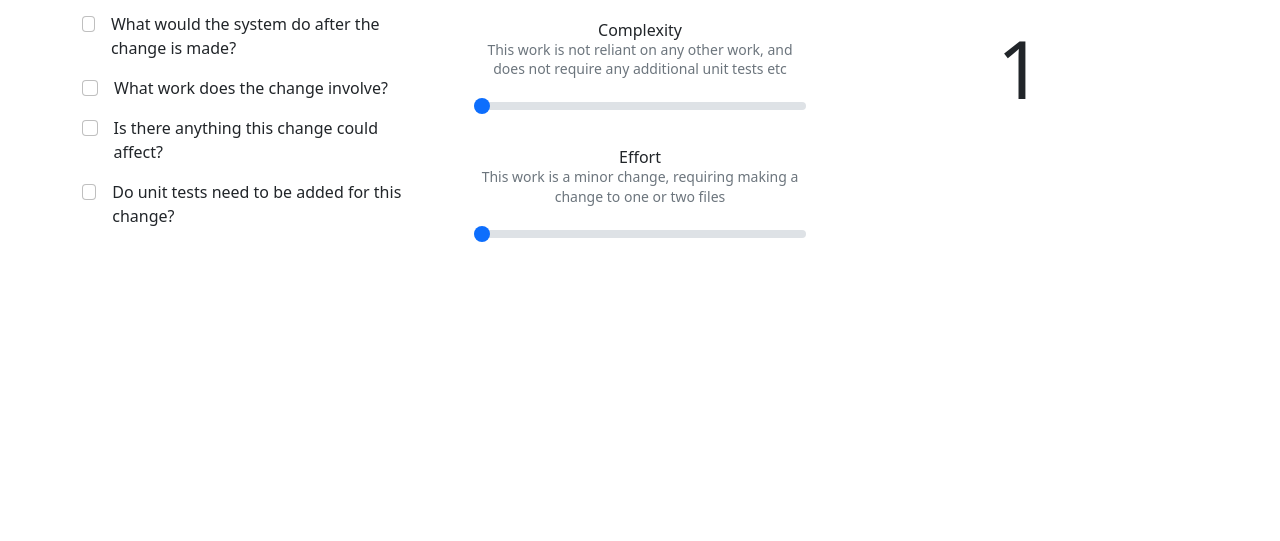
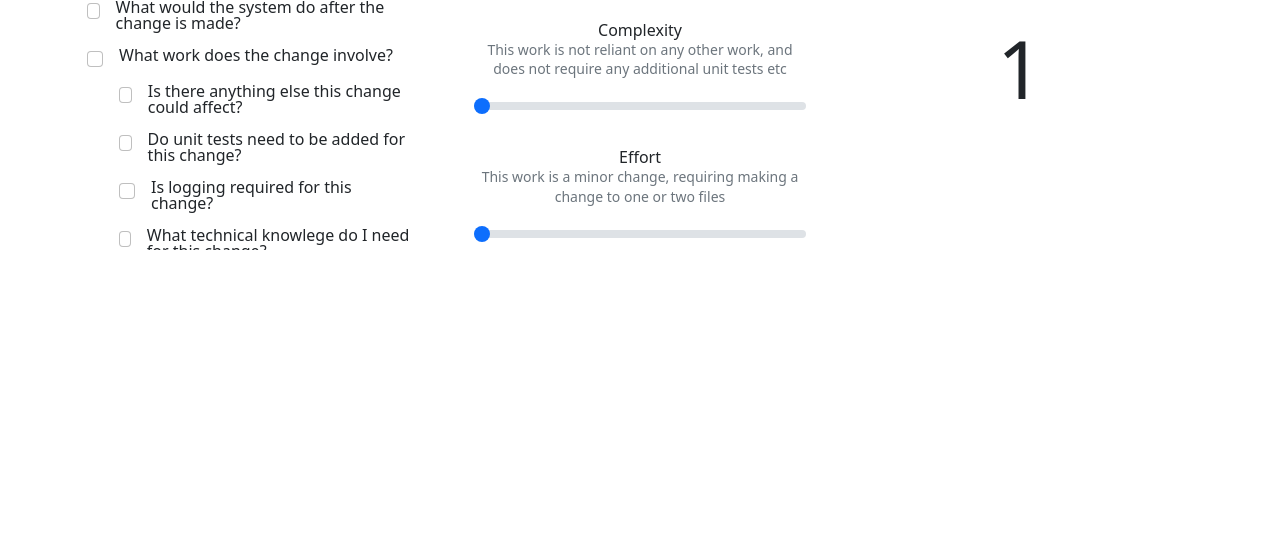
Before and after one commit to Gregorh98/StoryPointEstimationTool, a plain HTML site: page index.html in a window 1280 px wide. Shown: the part 259-800 px from the top of the page. Drawn offline with nearby package versions, Linux system fonts and the light colour scheme.

Commit message:
Added more questions scrolling questions panel

```diff
--- a/index.html
+++ b/index.html
@@ -17,6 +17,7 @@
 			<div class="col-sm my-auto">
 				<h1>Questions</h1>
 
+				<div style="height:300px;line-height:1em;overflow:auto;padding:5px;">
 					<ul class="list-group rounded-0"  id="questionChecklist" style="text-align:left">
 						<li class="list-group-item border-0 d-flex align-items-left ps-0">
 							<input class="form-check-input me-3" id="checkbox1" type="checkbox" value="" aria-label="..."/>
@@ -30,16 +31,30 @@
 							<input class="form-check-input me-3" type="checkbox" value="" aria-label="..." />
 							What work does the change involve?
 						</li>
+						<ul>
 							<li class="list-group-item border-0 d-flex align-items-left ps-0">
 								<input class="form-check-input me-3" type="checkbox" value="" aria-label="..." />
-						Is there anything this change could affect?
+								Is there anything else this change could affect?
 							</li>
 							<li class="list-group-item border-0 d-flex align-items-left ps-0">
 								<input class="form-check-input me-3" type="checkbox" value="" aria-label="..." />
 								Do unit tests need to be added for this change?
 							</li>
+							<li class="list-group-item border-0 d-flex align-items-left ps-0">
+								<input class="form-check-input me-3" type="checkbox" value="" aria-label="..." />
+								Is logging required for this change?
+							</li>
+							<li class="list-group-item border-0 d-flex align-items-left ps-0">
+								<input class="form-check-input me-3" type="checkbox" value="" aria-label="..." />
+								What technical knowlege do I need for this change?
+							</li>
+							<li class="list-group-item border-0 d-flex align-items-left ps-0">
+								<input class="form-check-input me-3" type="checkbox" value="" aria-label="..." />
+								What risk does this introduce?
+							</li>
 						</ul>
-
+					</ul>
+				</div>
 			</div>
 			<div class="col-sm my-auto">
 				<div class="container" id="uncertainty">
--- a/script.js
+++ b/script.js
@@ -85,4 +85,5 @@ function labelClicked(n)
 	var i = document.getElementById(n).innerHTML;
 	console.log(i);
 	document.getElementById(n).outerHTML = '<s>'+i+"</s>"
+	document.getElementById(n).outerHTML = '<s>'+i+"</s>"
 }
```
Lines whose indentation alone changed are shown as unchanged.
